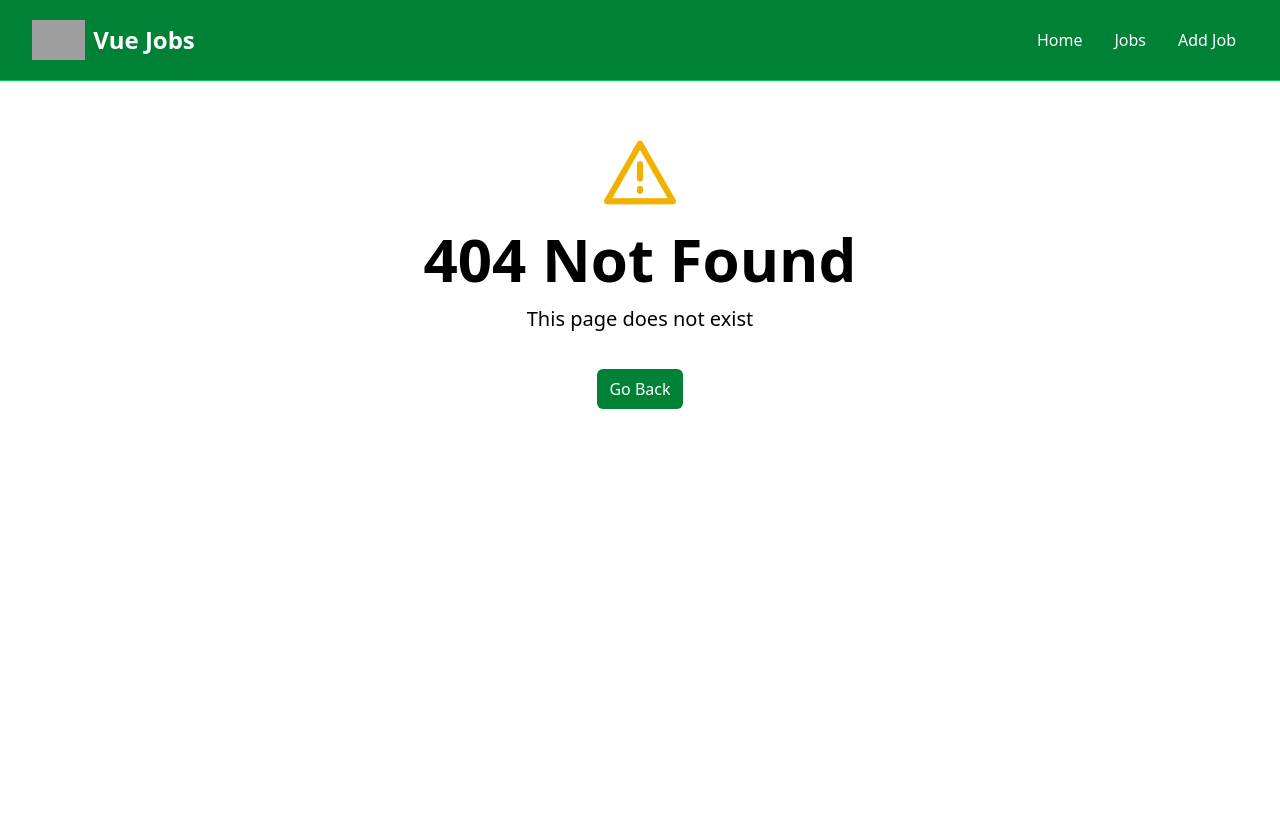
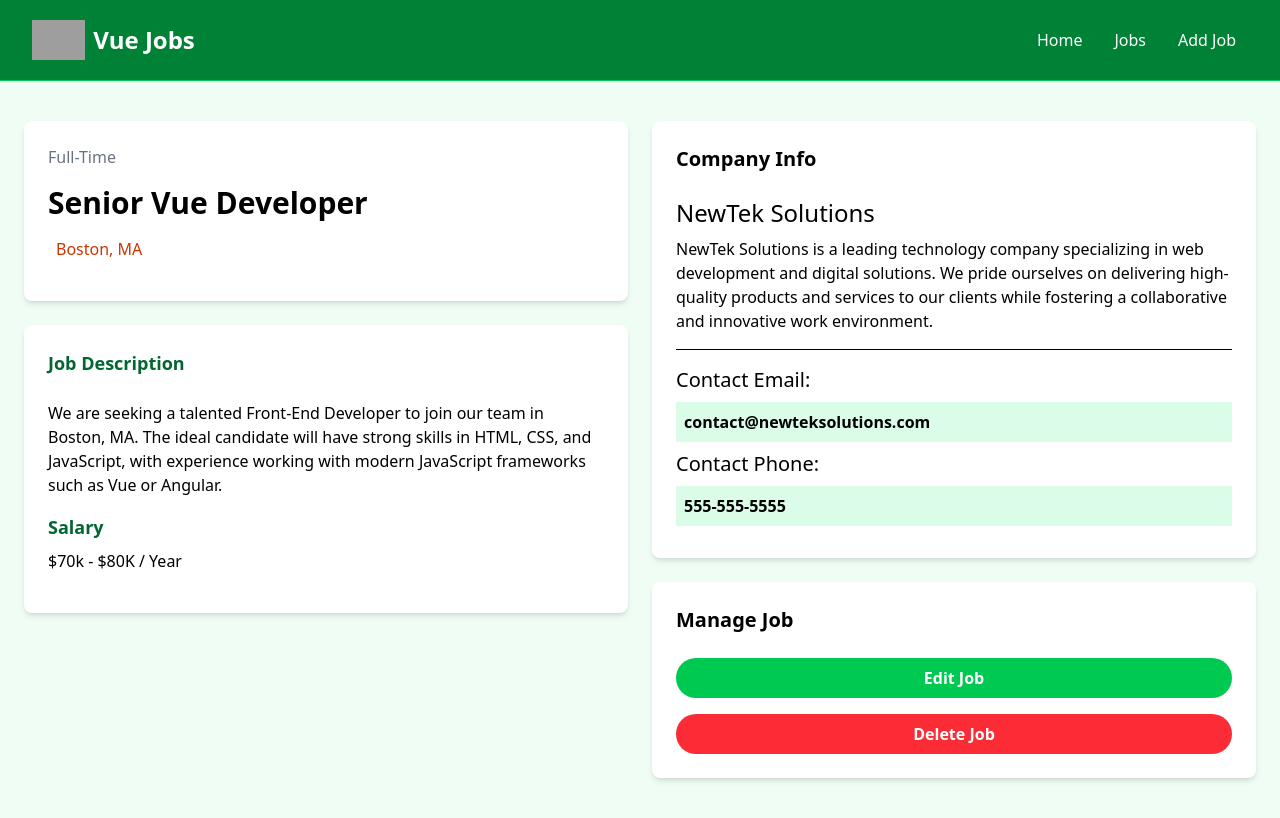
Before and after one commit to sebastianmela/vue-crash-course, a Vue app: page /jobs/1 in a window 1280 px wide. Before the commit this address had no page. Built offline with nearby package versions, Linux system fonts and the light colour scheme; grey boxes are pictures that could not be loaded.

Commit message:
created JobView

```diff
--- a/src/components/JobListing.vue
+++ b/src/components/JobListing.vue
@@ -52,7 +52,7 @@
 					{{ job.location }}
 				</div>
 				<RouterLink
-					:to="`/job/${job.id}`"
+					:to="`/jobs/${job.id}`"
 					class="h-[36px] bg-green-500 hover:bg-green-600 text-white px-4 py-2 rounded-lg text-center text-sm"
 				>
 					Read More
--- a/src/router/index.js
+++ b/src/router/index.js
@@ -2,6 +2,8 @@
 import HomeView from "@/views/HomeView.vue";
 import JobsView from "@/views/JobsView.vue";
 import NotFoundView from "@/views/NotFoundView.vue";
+import JobView from "@/views/JobView.vue";
+
 const router = createRouter({
 	history: createWebHistory(import.meta.env.BASE_URL),
 	routes: [
@@ -10,16 +12,21 @@
 			name: "home",
 			component: HomeView,
 		},
-        {
+		{
 			path: "/jobs",
 			name: "jobs",
 			component: JobsView,
 		},
 		{
-			path: '/:catchAll(.*)',
-			name: 'not-found',
+			path: "/jobs/:id",
+			name: "job",
+			component: JobView,
+		},
+		{
+			path: "/:catchAll(.*)",
+			name: "not-found",
 			component: NotFoundView,
-		}
+		},
 	],
 });
 
--- /dev/null
+++ b/src/views/JobView.vue
@@ -0,0 +1,87 @@
+<script setup></script>
+
+<template>
+	<section class="bg-green-50">
+		<div class="container m-auto py-10 px-6">
+			<div class="grid grid-cols-1 md:grid-cols-2 w-full gap-6">
+				<main>
+					<div
+						class="bg-white p-6 rounded-lg shadow-md text-center md:text-left"
+					>
+						<div class="text-gray-500 mb-4">Full-Time</div>
+						<h1 class="text-3xl font-bold mb-4">Senior Vue Developer</h1>
+						<div
+							class="text-gray-500 mb-4 flex align-middle justify-center md:justify-start"
+						>
+							<i
+								class="fa-solid fa-location-dot text-lg text-orange-700 mr-2"
+							></i>
+							<p class="text-orange-700">Boston, MA</p>
+						</div>
+					</div>
+
+					<div class="bg-white p-6 rounded-lg shadow-md mt-6">
+						<h3 class="text-green-800 text-lg font-bold mb-6">
+							Job Description
+						</h3>
+
+						<p class="mb-4">
+							We are seeking a talented Front-End Developer to join our team in
+							Boston, MA. The ideal candidate will have strong skills in HTML,
+							CSS, and JavaScript, with experience working with modern
+							JavaScript frameworks such as Vue or Angular.
+						</p>
+
+						<h3 class="text-green-800 text-lg font-bold mb-2">Salary</h3>
+
+						<p class="mb-4">$70k - $80K / Year</p>
+					</div>
+				</main>
+
+				<!-- Sidebar -->
+				<aside>
+					<!-- Company Info -->
+					<div class="bg-white p-6 rounded-lg shadow-md">
+						<h3 class="text-xl font-bold mb-6">Company Info</h3>
+
+						<h2 class="text-2xl">NewTek Solutions</h2>
+
+						<p class="my-2">
+							NewTek Solutions is a leading technology company specializing in
+							web development and digital solutions. We pride ourselves on
+							delivering high-quality products and services to our clients while
+							fostering a collaborative and innovative work environment.
+						</p>
+
+						<hr class="my-4" />
+
+						<h3 class="text-xl">Contact Email:</h3>
+
+						<p class="my-2 bg-green-100 p-2 font-bold">
+							contact@newteksolutions.com
+						</p>
+
+						<h3 class="text-xl">Contact Phone:</h3>
+
+						<p class="my-2 bg-green-100 p-2 font-bold">555-555-5555</p>
+					</div>
+
+					<!-- Manage -->
+					<div class="bg-white p-6 rounded-lg shadow-md mt-6">
+						<h3 class="text-xl font-bold mb-6">Manage Job</h3>
+						<a
+							href="add-job.html"
+							class="bg-green-500 hover:bg-green-600 text-white text-center font-bold py-2 px-4 rounded-full w-full focus:outline-none focus:shadow-outline mt-4 block"
+							>Edit Job</a
+						>
+						<button
+							class="bg-red-500 hover:bg-red-600 text-white font-bold py-2 px-4 rounded-full w-full focus:outline-none focus:shadow-outline mt-4 block"
+						>
+							Delete Job
+						</button>
+					</div>
+				</aside>
+			</div>
+		</div>
+	</section>
+</template>
```
